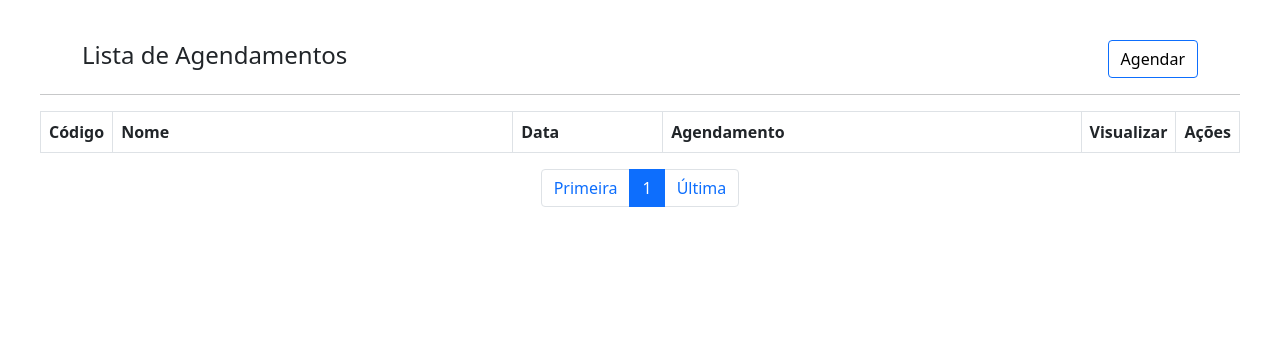
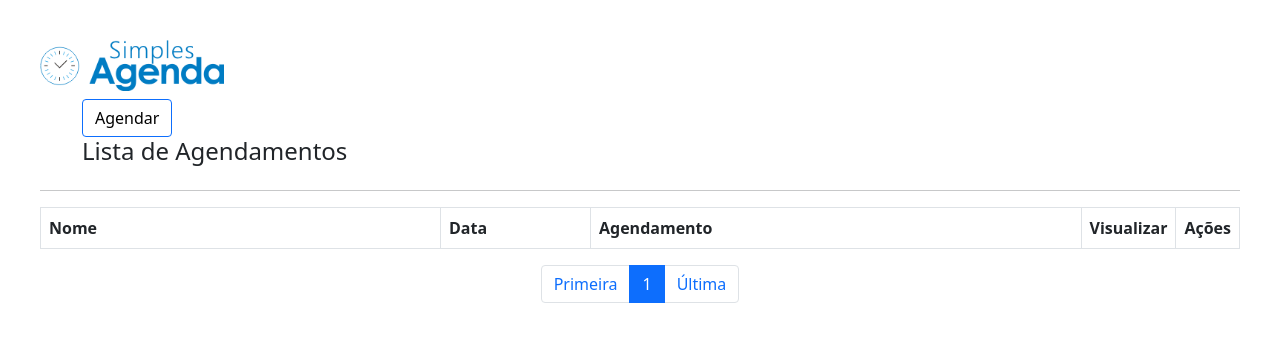
Before and after one commit to diegomartinsoliveira/simples-agenda, a PHP site: page / in a window 1280 px wide. Shown: the top 342 px of the page. Run offline with PHP 8.4, Linux system fonts and the light colour scheme; data that the repository does not hold is empty; some libraries are stand-ins or nearby versions.

Commit message:
refactor: Ajustes elementos na tela

```diff
--- a/css/style.css
+++ b/css/style.css
@@ -11,3 +11,14 @@ body {
     align-items: center;
     font-size: 25px;
 }
+
+.header-color {
+    height: 100%;
+    width: 100%;
+    color:blue;
+}
+
+.logo {
+    width: 184px;
+    height: 51px;
+}
--- a/index.php
+++ b/index.php
@@ -13,21 +13,21 @@ include_once "conexao.php";
     <link rel="stylesheet" href="css/style.css">
     <title>Simples Agenda Online</title>
 </head>
-
+<img class="logo" src="img/logo.webp">
 <body>
     <div class="container">
         <div class="row mt-2">
             <div class="col-lg-12 d-flex justify-content-between align-items-center">
-                <div>
-                    <h4>Lista de Agendamentos</h4>
-                </div>
+
                 <div>
                     <!-- Button trigger modal -->
                     <button type="button" class="btn btn-outline-primary" style="color:black;font-weight: 500;" data-bs-toggle="modal" data-bs-target="#cadUsuarioModal">
                     Agendar
                     </button>
-
                     <!-- Modal -->
+                    <div class="titulo-lista">
+                    <h4>Lista de Agendamentos</h4>
+                    </div>
                     <div class="modal fade" id="cadUsuarioModal" tabindex="-1" aria-labelledby="cadUsuarioModallLabel" aria-hidden="true">
                      <div class="modal-dialog">
                         <div class="modal-content">
--- a/list.php
+++ b/list.php
@@ -16,7 +16,7 @@ $dados = "<div class='table-responsive'>
                         <table class='table table-striped table-bordered'>
                             <thead>
                                 <tr>
-                                    <th width='50'>Código</th>
+
                                     <th width='400'>Nome</th>
                                     <th width='150'>Data</th>
                                     <th>Agendamento</th>
@@ -30,7 +30,7 @@ $dados = "<div class='table-responsive'>
 while($row_usuario = $result_usuarios->fetch(PDO::FETCH_ASSOC)){
     extract($row_usuario);
     $dados .= "<tr>
-                    <td>$id</td>
+
                     <td>$nome</td>
                     <td>$data</td>
                     <td>$agendamento</td>
```
Also changed, not shown: img/agenda.png (added), img/logo.webp (added).
